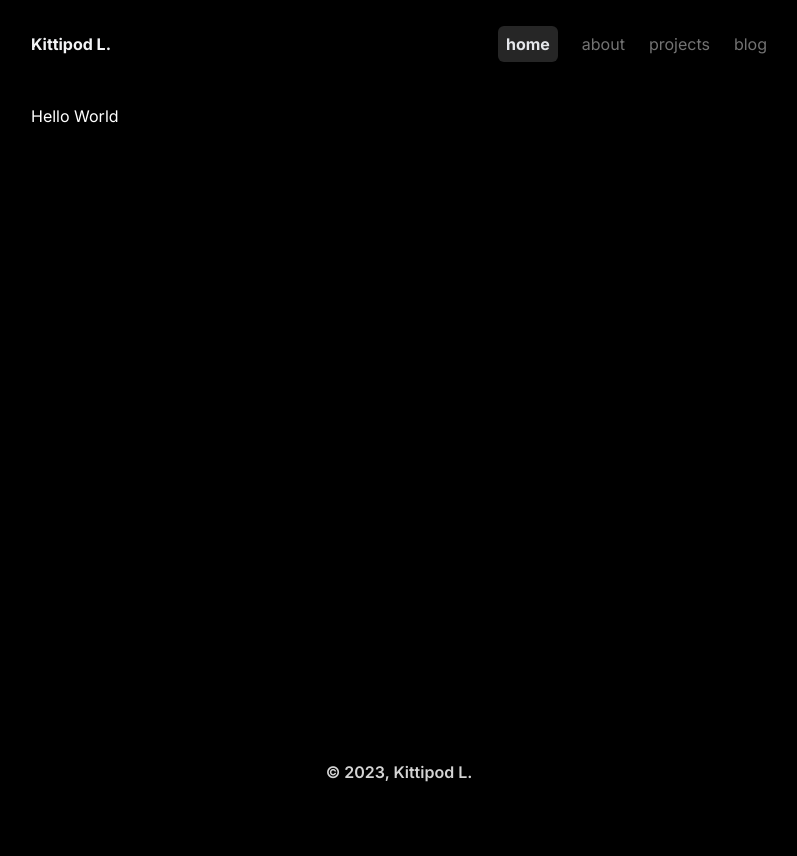
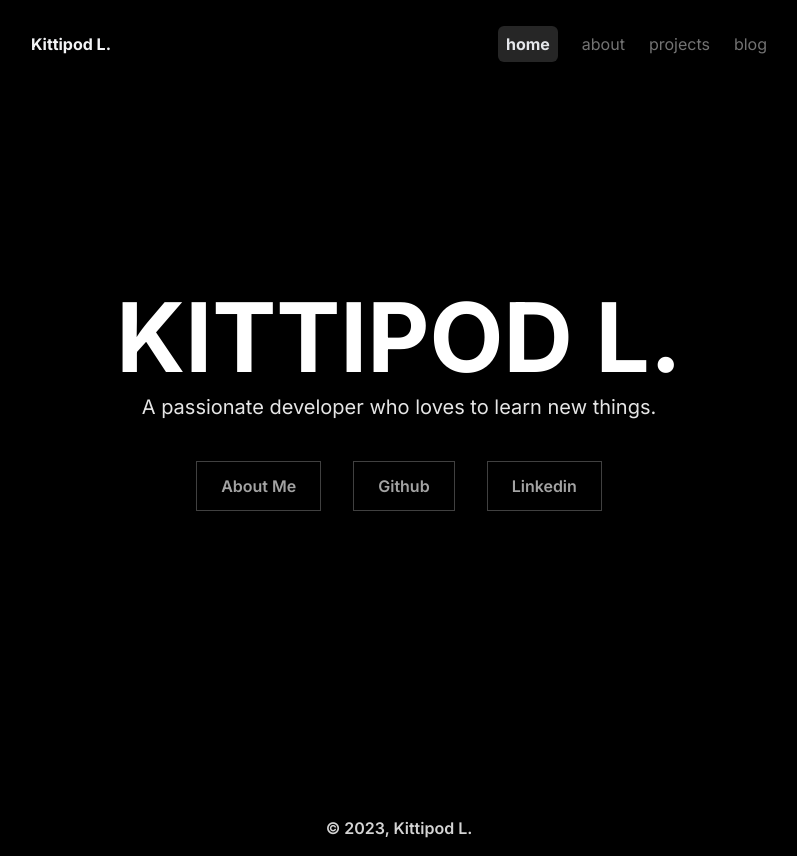
Before and after one commit to Kittonn/kitton.dev, a Next.js app: page / in a window 1280 px wide. Shown: the whole page, without its empty margins (241-1038 px from the left). Before the commit the page ends 800 px from the top, so only its background shows below. Built offline with nearby package versions, Linux system fonts and the light colour scheme.

Commit message:
feat: add home page

```diff
--- a/src/app/about/page.tsx
+++ b/src/app/about/page.tsx
@@ -11,7 +11,8 @@ export const metadata: Metadata = {
 
 export default function About() {
   return (
-    <Container>
+    <div className="py-24">
+      <Container>
       <h1 className="text-center font-semibold text-5xl mb-12">About me</h1>
       <div className="space-y-16">
         <ProfileSection />
@@ -20,5 +21,6 @@ export default function About() {
         <SkillSection />
       </div>
     </Container>
+    </div>
   );
 }
--- a/src/app/blog/page.tsx
+++ b/src/app/blog/page.tsx
@@ -7,8 +7,10 @@ export const metadata: Metadata = {
 
 export default function Blog() {
   return (
-    <Container>
+    <div className="py-24">
+      <Container>
       <h1 className="text-center font-semibold text-5xl">Coming Soon!</h1>
     </Container>
+    </div>
   );
 }
--- a/src/app/page.tsx
+++ b/src/app/page.tsx
@@ -1,5 +1,6 @@
 import Container from "@/components/common/Container";
 import { Metadata } from "next";
+import Link from "next/link";
 
 export const metadata: Metadata = {
   title: "Home - Kitton",
@@ -7,8 +8,22 @@ export const metadata: Metadata = {
 
 export default function Home() {
   return (
-    <Container>
-      <h1>Hello World</h1>
-    </Container>
+    <div className="min-h-screen flex justify-center items-center">
+      <Container>
+        <div className="text-center">
+        <h1 className="text-8xl font-bold">KITTIPOD L.</h1>
+        <p className="text-xl mt-2 mb-10 text-neutral-200">A passionate developer who loves to learn new things.</p>
+        <div className="flex justify-center items-center gap-8">
+          <Link className="border-[1px] border-neutral-700 py-3 px-6 text-neutral-400 font-semibold" href="/about">About Me</Link>
+          <Link className="border-[1px] border-neutral-700 py-3 px-6 text-neutral-400 font-semibold" href="https://github.com/Kittonn" target="_blank">
+            Github
+          </Link>
+          <Link className="border-[1px] border-neutral-700 py-3 px-6 text-neutral-400 font-semibold" href="https://www.linkedin.com/in/kittonn/" target="_blank">
+            Linkedin
+          </Link>
+        </div>
+        </div>
+      </Container>
+    </div>
   );
 }
--- a/src/app/projects/page.tsx
+++ b/src/app/projects/page.tsx
@@ -11,12 +11,13 @@ export const metadata: Metadata = {
 export default async function Projects() {
   const projects = await getProjectList();
   return (
+    <div className="py-24">
       <Container>
         <h1 className="text-center font-semibold text-5xl mb-12">Projects</h1>
         <p className="mb-12 text-neutral-200">
           These are most of the projects I have worked on, including personal
-        projects, practice projects, and university projects. if you want to see
-        more of my projects, please visit my Github profile{" "}
+          projects, practice projects, and university projects. if you want to
+          see more of my projects, please visit my Github profile{" "}
           <Link
             className="hover:underline hover:text-white transition-all ease-in-out duration-300"
             href="https://github.com/Kittonn"
@@ -36,5 +37,6 @@ export default async function Projects() {
           )}
         </div>
       </Container>
+    </div>
   );
 }
--- a/src/components/common/Navbar.tsx
+++ b/src/components/common/Navbar.tsx
@@ -4,7 +4,7 @@ import NavItem from "./NavItem";
 
 export default function Navbar() {
   return (
-    <header>
+    <header className="fixed bg-black top-0 left-0 w-full z-50 bg-opacity-60 backdrop-blur-sm">
       <nav className="container mx-auto lg:max-w-screen-md flex justify-between items-center py-8 px-4 text-gray-100">
         <Link href="/" className="font-bold">
           Kittipod L.
```
Lines whose indentation alone changed are shown as unchanged.
